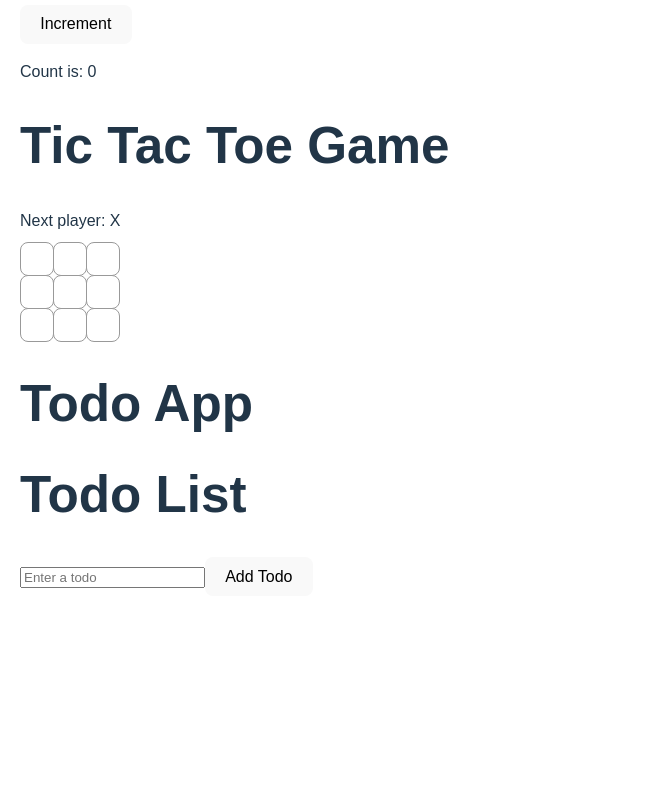
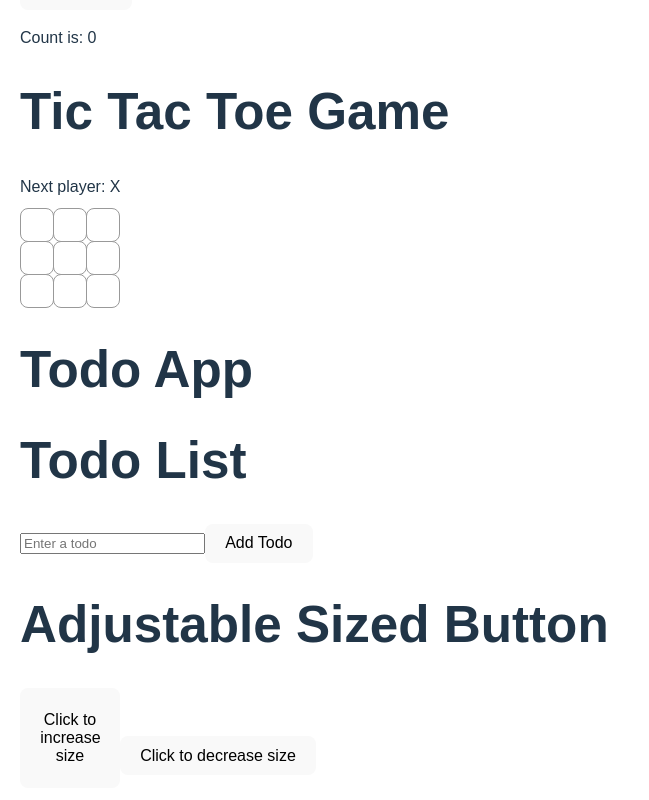
Before and after one commit to jjnix-john/practiceAppReact, a React (Vite) app: page / in a window 1280 px wide. Shown: the part 174-974 px from the top of the page, without its empty margins (0-649 px from the left). Before the commit the page ends 840 px from the top, so only its background shows below. Built offline with nearby package versions, Linux system fonts and the light colour scheme.

Commit message:
day 4 react practice

```diff
--- a/src/App.jsx
+++ b/src/App.jsx
@@ -28,6 +28,10 @@ function App() {
       <TodoApp />
     </div>
 
+    <div>
+      <h1>Adjustable Sized Button</h1>
+      <AdjustableSizedButton />
+    </div>
     </>
   )
 }
@@ -137,6 +141,25 @@ function TodoApp() {
   )
 }
 
+function AdjustableSizedButton() {
+  const [size, setSize] = useState(100)
 
+  function handleIncreaseSize() {
+    setSize(size + 10)
+  }
+  function handleDecreaseSize()
+  {
+    setSize(size - 10)
+  }
+
+  return (
+    <><button style={{ width: size, height: size }} onClick={handleIncreaseSize}>
+      Click to increase size
+    </button><button onClick={handleDecreaseSize}>
+        Click to decrease size
+      </button></>
+
+  )
+}
 
 export default App
```
